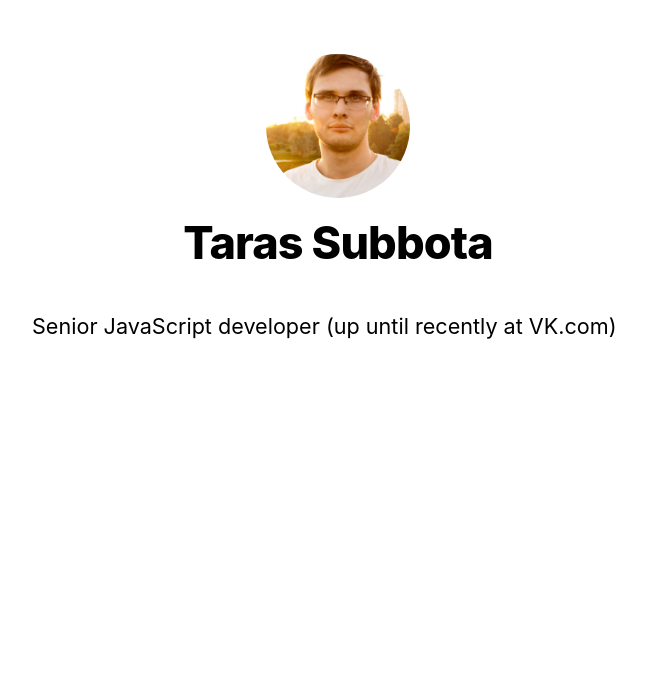
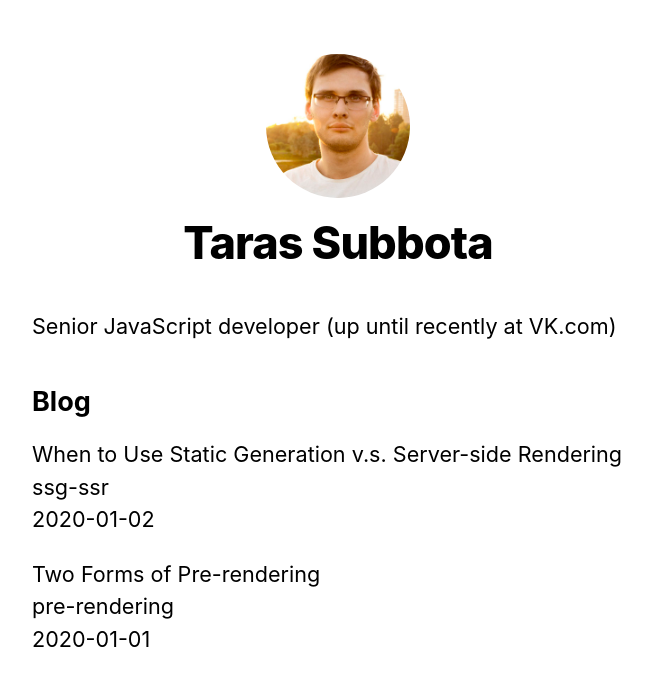
Before and after one commit to TNSaturday/my-nextjs-blog, a Next.js app: page / in a window 1280 px wide. Shown: the top 686 px of the page, without its empty margins (302-954 px from the left). Built offline with nearby package versions, Linux system fonts and the light colour scheme.

Commit message:
Add blog posts mocks

```diff
--- /dev/null
+++ b/lib/posts.js
@@ -0,0 +1,37 @@
+import fs from 'fs'
+import path from 'path'
+import matter from 'gray-matter'
+
+const postsDirectory = path.join(process.cwd(), 'posts')
+
+export function getSortedPostsData() {
+    // Get file names under /posts
+    const fileNames = fs.readdirSync(postsDirectory)
+    const allPostsData = fileNames.map(fileName => {
+        // Remove ".md" from file name to get id
+        const id = fileName.replace(/\.md$/, '')
+
+        // Read markdown file as string
+        const fullPath = path.join(postsDirectory, fileName)
+        const fileContents = fs.readFileSync(fullPath, 'utf8')
+
+        // Use gray-matter to parse the post metadata section
+        const matterResult = matter(fileContents)
+
+        // Combine the data with the id
+        return {
+            id,
+            ...matterResult.data
+        }
+    })
+    // Sort posts by date
+    return allPostsData.sort(({ date: a }, { date: b }) => {
+        if (a < b) {
+            return 1
+        } else if (a > b) {
+            return -1
+        } else {
+            return 0
+        }
+    })
+}
--- a/package.json
+++ b/package.json
@@ -6,6 +6,7 @@
     "start": "next start"
   },
   "dependencies": {
+    "gray-matter": "^4.0.3",
     "next": "latest",
     "react": "17.0.2",
     "react-dom": "17.0.2"
--- a/pages/index.js
+++ b/pages/index.js
@@ -2,14 +2,41 @@ import Head from 'next/head'
 import Layout, { siteTitle } from '../components/layout'
 import utilStyles from '../styles/utils.module.css'
 
-export default function Home() {
+import { getSortedPostsData } from '../lib/posts'
+
+export async function getStaticProps() {
+    const allPostsData = getSortedPostsData()
+    return {
+        props: {
+            allPostsData
+        }
+    }
+}
+
+export default function Home({ allPostsData }) {
     return (
         <Layout home>
             <Head>
                 <title>{siteTitle}</title>
             </Head>
+
             <section className={utilStyles.headingMd}>
                 <p>Senior JavaScript developer (up until recently at VK.com)</p>
+            </section>
+
+            <section className={`${utilStyles.headingMd} ${utilStyles.padding1px}`}>
+                <h2 className={utilStyles.headingLg}>Blog</h2>
+                <ul className={utilStyles.list}>
+                    {allPostsData.map(({id, date, title}) => (
+                        <li className={utilStyles.listItem} key={id}>
+                            {title}
+                            <br/>
+                            {id}
+                            <br/>
+                            {date}
+                        </li>
+                    ))}
+                </ul>
             </section>
         </Layout>
     )
```
Also changed, not shown: 1 other file (tests, documents, lock files or other folders). Lines whose indentation alone changed are shown as unchanged.
